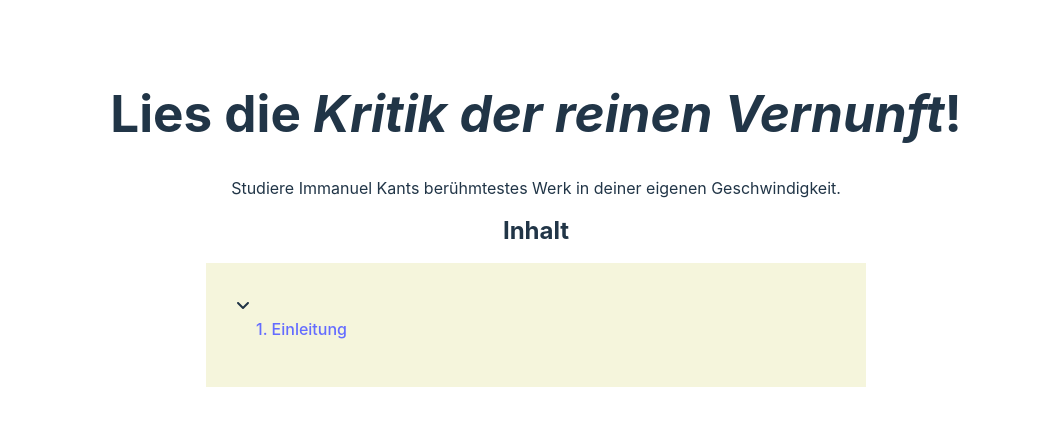
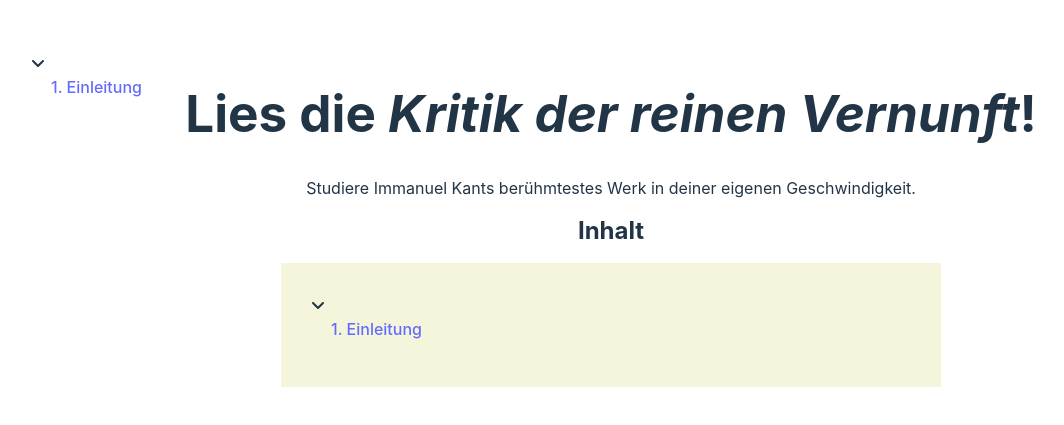
Before and after one commit to miob1781/krv-course, a React (Vite) app: page / in a window 1280 px wide. Shown: the part 181-606 px from the top of the page, without its empty margins (104-1168 px from the left). Built offline with nearby package versions, Linux system fonts and the light colour scheme.

Commit message:
add sidebar with table of content

```diff
--- a/src/App.tsx
+++ b/src/App.tsx
@@ -6,6 +6,7 @@
 import Account from "./views/Account"
 import Welcome from "./views/Welcome"
 import { SectionData } from "./types"
+import ToC from "./components/ToC"
 
 // create the array of section routes outside of the App component
 const sectionRoutes: ReactElement[] = []
@@ -34,6 +35,8 @@
     return (
         <div className="App">
             <NavBar />
+            <div className="outer-cont">
+                <ToC className="sidebar" sectionsData={sectionsData} tocType="sidebar" />
                 {/* TO DO: create loading screen with Kant making mustard picture and synthesis joke */}
                 <Suspense fallback={<p>Loading...</p>}>
                     <Routes>
@@ -43,5 +46,6 @@
                     </Routes>
                 </Suspense>
             </div>
+        </div>
     )
 }
--- /dev/null
+++ b/src/components/ToC.tsx
@@ -0,0 +1,26 @@
+import { ReactElement } from "react"
+import { SectionData } from "../types"
+import ToCSection from "./ToCSection"
+
+interface Props {
+    className: string
+    sectionsData: SectionData[]
+    tocType: string
+}
+
+export default function ToC({className, sectionsData, tocType}: Props) {
+    function renderToCEntries(): ReactElement[] {
+        return sectionsData.map((sectionData: SectionData, index: number) => (
+            <ToCSection
+                key={sectionData.path}
+                sectionData={sectionData}
+                numberOfSection={index + 1}
+                tocType={tocType}
+            />
+        ))
+    }
+
+    return (
+        <div className={className}>{renderToCEntries()}</div>
+    )
+}
--- a/src/components/ToCListEl.tsx
+++ b/src/components/ToCListEl.tsx
@@ -6,15 +6,16 @@
 interface Props {
     sectionData: SectionData
     numberOfSection?: number
+    tocType: string
 }
 
-export default function ToCListEl({ sectionData, numberOfSection }: Props) {
+export default function ToCListEl({ sectionData, numberOfSection, tocType }: Props) {
     const { path, title, pageNumbers } = sectionData
 
     return (
         <div className="ToCListCont">
             <Link to={path} className="ToCTitle">{numberOfSection && `${numberOfSection}. `}{title}</Link>
-            <span className="page-numbers">{pageNumbers}</span>
+            {tocType !== "sidebar" && <span className="page-numbers">{pageNumbers}</span>}
         </div>
     )
 }
--- a/src/components/ToCSection.tsx
+++ b/src/components/ToCSection.tsx
@@ -8,11 +8,11 @@
 interface Props {
     sectionData: SectionData
     numberOfSection?: number
-    includeDescription: boolean
+    tocType: string
 }
 
-export default function ToCSection({ sectionData, numberOfSection, includeDescription }: Props) {
-    const [expand, setExpand] = useState(includeDescription ? false : true)
+export default function ToCSection({ sectionData, numberOfSection, tocType }: Props) {
+    const [expand, setExpand] = useState(tocType === "intro" ? true : false)
 
     const iconStyle = { cursor: "pointer" }
 
@@ -26,19 +26,21 @@
             <ToCListEl
                 key={subSectionData.path}
                 sectionData={subSectionData}
+                tocType={tocType}
             />
         ))
     }
 
     return (
         <div className="ToCListCont">
-            {includeDescription && icon}
-            {includeDescription && <ToCListEl
+            {tocType !== "intro" && icon}
+            {tocType !== "intro" && <ToCListEl
                 key={sectionData.path}
                 sectionData={sectionData}
                 numberOfSection={numberOfSection}
+                tocType={tocType}
             />}
-            <p style={{ marginLeft: "33px" }}>{includeDescription && expand && sectionData.description}</p>
+            <p style={{ marginLeft: "33px" }}>{tocType === "welcome" && expand && sectionData.description}</p>
             <div style={{ marginLeft: "60px" }}>
                 {expand && renderToCSubEntries(sectionData.subSections!)}
             </div>
--- a/src/style/App.css
+++ b/src/style/App.css
@@ -1,41 +1,20 @@
 #root {
-  max-width: 1280px;
-  margin: 0 auto;
-  padding: 2rem;
-  text-align: center;
+    max-width: 1280px;
+    margin: 0 auto;
+    padding: 2rem;
+    text-align: center;
 }
 
-.logo {
-  height: 6em;
-  padding: 1.5em;
-  will-change: filter;
-}
-.logo:hover {
-  filter: drop-shadow(0 0 2em #646cffaa);
-}
-.logo.react:hover {
-  filter: drop-shadow(0 0 2em #61dafbaa);
+.App {
+    display: flex;
 }
 
-@keyframes logo-spin {
-  from {
-    transform: rotate(0deg);
-  }
-  to {
-    transform: rotate(360deg);
-  }
+.outer-cont {
+    display: flex;
+    flex: 1;
+    width: 100%;
 }
 
-@media (prefers-reduced-motion: no-preference) {
-  a:nth-of-type(2) .logo {
-    animation: logo-spin infinite 20s linear;
-  }
+.sidebar {
+    min-width: 150px;
 }
-
-.card {
-  padding: 2em;
-}
-
-.read-the-docs {
-  color: #888;
-}
--- a/src/views/Introduction.tsx
+++ b/src/views/Introduction.tsx
@@ -10,7 +10,7 @@
 
 export default function Introduction({ children, sectionData }: Props) {
     return (
-        <>
+        <div>
             <header>
                 <h2>{sectionData.title}</h2>
             </header>
@@ -18,9 +18,9 @@
                 <div>{children}</div>
                 <h3>Lektionen</h3>
                 <div className="ToC">
-                    <ToCSection sectionData={sectionData} includeDescription={false} />
+                    <ToCSection sectionData={sectionData} includeDescription={false} tocType="intro" />
                 </div>
             </main>
-        </>
+        </div>
     )
 }
--- a/src/views/Welcome.tsx
+++ b/src/views/Welcome.tsx
@@ -1,5 +1,4 @@
-import ToCSection from "../components/ToCSection"
-import { ReactElement } from "react"
+import ToC from "../components/ToC"
 import { SectionData } from "../types"
 import "../style/Welcome.css"
 
@@ -8,25 +7,12 @@
 }
 
 export default function Welcome({ sectionsData }: Props) {
-    function renderToCEntries(): ReactElement[] {
-        return sectionsData.map((sectionData: SectionData, index: number) => (
-            <ToCSection
-                key={sectionData.path}
-                sectionData={sectionData}
-                numberOfSection={index + 1}
-                includeDescription={true}
-            />
-        ))
-    }
-
     return (
-        <div>
+        <div className="Welcome">
             <h1>Lies die <em>Kritik der reinen Vernunft</em>!</h1>
             <p>Studiere Immanuel Kants berühmtestes Werk in deiner eigenen Geschwindigkeit.</p>
             <h2>Inhalt</h2>
-            <div className="ToC">
-                {renderToCEntries()}
-            </div>
+            <ToC className="ToC" sectionsData={sectionsData} tocType="welcome" />
         </div>
     )
 }
```
Lines whose indentation alone changed are shown as unchanged.
